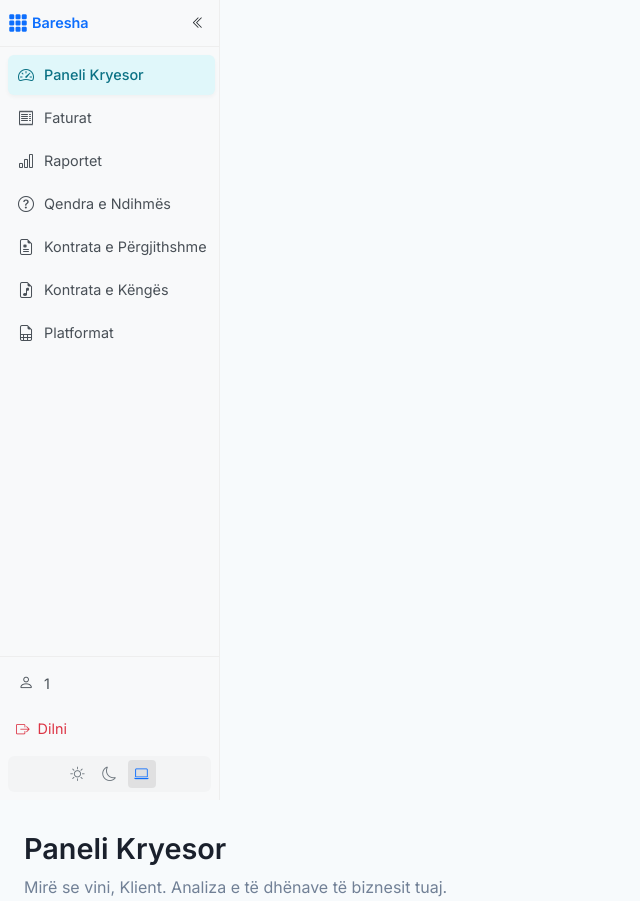
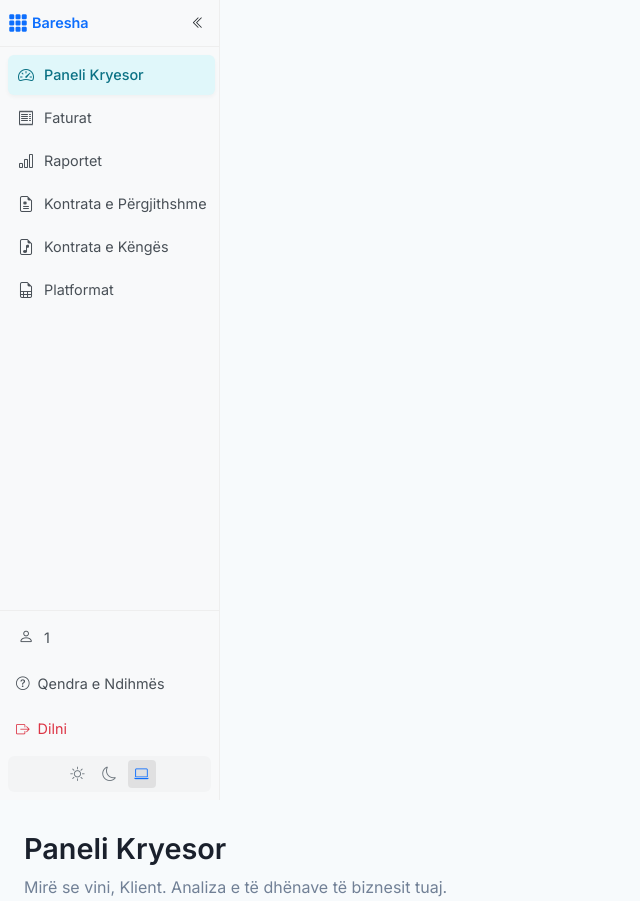
Before and after one commit to enisgjinii/client-baresha-web, a PHP site: page /dashboard.php in a window 1280 px wide. Shown: the top 901 px of the page, without its empty margins (0-640 px from the left). Run offline with PHP 8.4, Linux system fonts and the light colour scheme; the visitor is signed in with stand-in values (Sample User, id 1); data that the repository does not hold is empty; some libraries are stand-ins or nearby versions.

Commit message:
fix(sidebar): uncomment help center navigation item and add user link

```diff
--- a/sidebar.php
+++ b/sidebar.php
@@ -3,7 +3,7 @@
     ['title' => 'Paneli Kryesor', 'icon' => 'bi-speedometer2', 'url' => 'dashboard.php'],
     ['title' => 'Faturat', 'icon' => 'bi-receipt', 'url' => 'invoices.php'],
     ['title' => 'Raportet', 'icon' => 'bi-bar-chart', 'url' => 'reports.php'],
-    ['title' => 'Qendra e Ndihmës', 'icon' => 'bi-question-circle', 'url' => 'help-center.php'],
+    // ['title' => 'Qendra e Ndihmës', 'icon' => 'bi-question-circle', 'url' => 'help-center.php'],
     ['title' => 'Kontrata e Përgjithshme', 'icon' => 'bi-file-earmark-medical', 'url' => 'general-contract.php'],
     ['title' => 'Kontrata e Këngës', 'icon' => 'bi-file-earmark-music', 'url' => 'song-contract.php'],
     ['title' => 'Platformat', 'icon' => 'bi-file-earmark-spreadsheet', 'url' => 'csv-income.php'],
@@ -50,7 +50,13 @@
                 </div>
                 <span class="sidebar-text user-name"><?php echo htmlspecialchars($currentUserName); ?></span>
             </div>
-        </a>        <a href="logout.php" class="logout-link">
+        </a>
+        <!-- Qendra e ndihmes put here -->
+        <a href="help-center.php" class="user-link">
+            <i class="bi bi-question-circle"></i>
+            <span class="sidebar-text">Qendra e Ndihmës</span>
+        </a>
+        <a href="logout.php" class="logout-link">
             <i class="bi bi-box-arrow-right"></i>
             <span class="sidebar-text">Dilni</span>
         </a>        <div class="theme-toggle">
```
